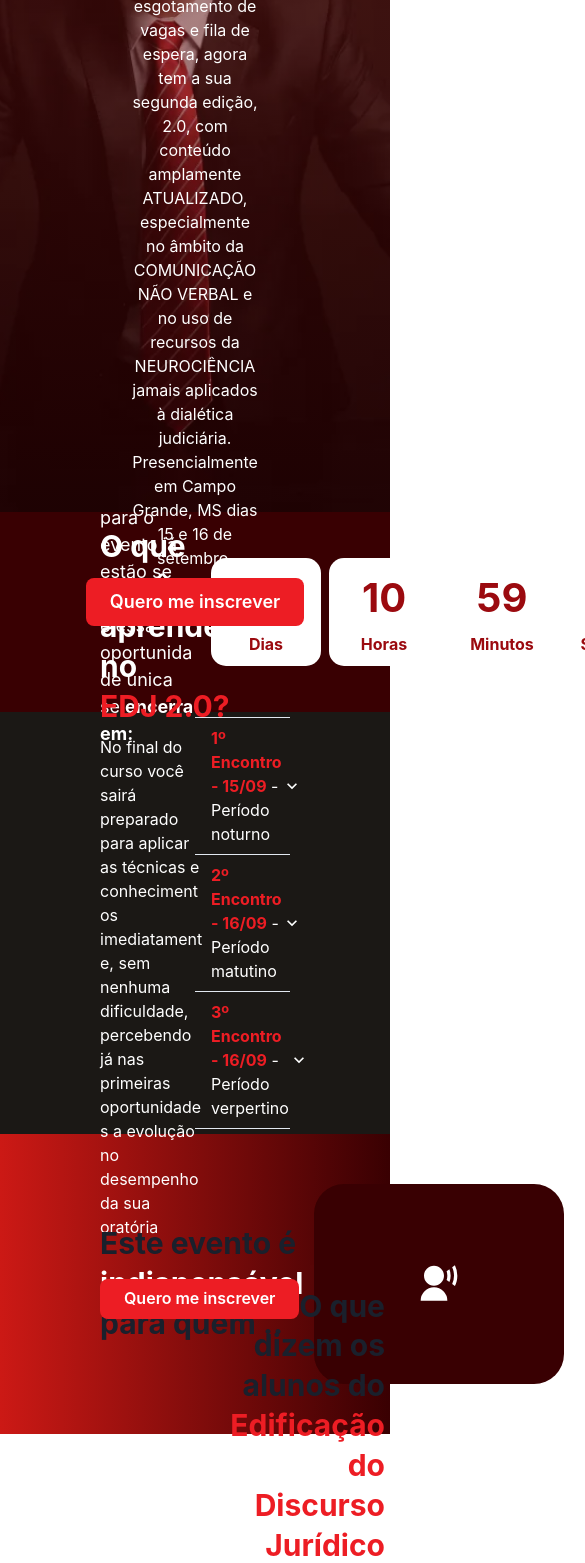
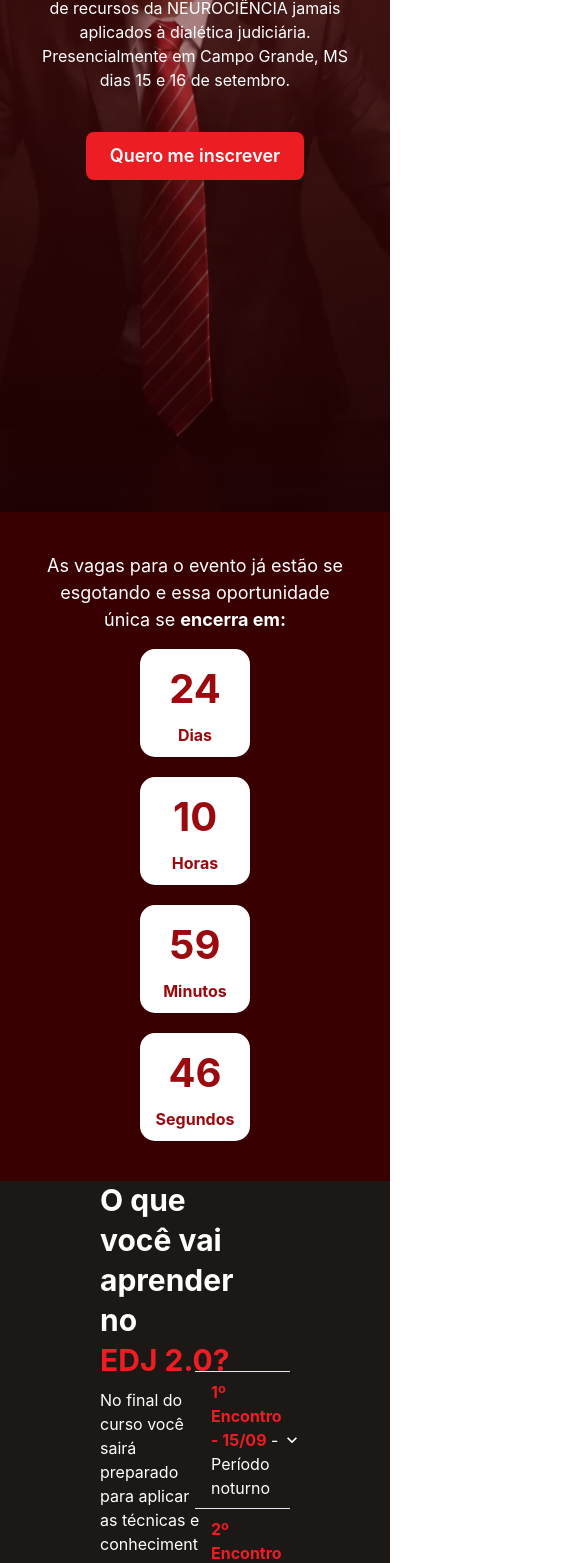
Before and after one commit to gusnvs/ladingpageEDL, a Next.js app: page / in a window 390 px wide. Shown: the part 432-1995 px from the top of the page, 585 px wide, since content can reach past the window. Built offline with nearby package versions, Linux system fonts and the light colour scheme; a web font is replaced by a local one.

Commit message:
RESPONSIVIDADE HERO, COUNTING,  INFO

```diff
--- a/src/components/CountDown.tsx
+++ b/src/components/CountDown.tsx
@@ -1,5 +1,5 @@
 import React, { useState, useEffect } from 'react'
-import { Button, Flex, HStack, Text } from '@chakra-ui/react'
+import { Button, Flex, HStack, Text, useMediaQuery } from '@chakra-ui/react'
 import { Counter } from './Counter'
 import useCountDownHook from '../hook/useCountDownHook'
 
@@ -7,38 +7,30 @@ export const CountDown = () => {
 
     const [day, hour, minute, second] = useCountDownHook("Sep 15, 2023 00:00:00");
 
-    // const [started, setStarted] = useState(false);
+    const [isWide] = useMediaQuery('(min-width: 1170px)');
 
-    // useEffect(() => {
-    //     const timer = setTimeout(() => {
-    //         setStarted(true);
-    //     }, 5000); // Espera 5 segundos antes de iniciar o contador
-
-    //     return () => clearTimeout(timer);
-    // }, []);
-
-    // if (!started) {
-    //     return (
-    //         <Flex w={'100%'} h={'200px'} bgColor={'#390002'} alignItems={'center'} justifyContent={'space-between'} px={100} gap={'1rem'}>
-    //             <Text color={'#fff'} fontSize={'lg'}>
-    //                 Aguarde enquanto a contagem regressiva é inicializada...
-    //             </Text>
-    //         </Flex>
-    //     );
-    // }
 
     return (
-        <Flex w={'100%'} h={'200px'} bgColor={'#390002'} alignItems={'center'} justifyContent={'space-between'} px={100} gap={'1rem'}>
-            <Text color={'#fff'} fontSize={'lg'} w={'50%'}>
+        <Flex
+            w={'100%'}
+            h={'auto'}
+            bgColor={'#390002'}
+            alignItems={'center'}
+            justifyContent={'space-between'}
+            px={isWide ? 100 : 10}
+            py={10}
+            gap={'1rem'}
+            direction={isWide ? 'row' : 'column'}>
+            <Text color={'#fff'} fontSize={'lg'} w={'100%'} textAlign={isWide ? 'start' : 'center'}>
                 As vagas para o evento já estão se esgotando
                 e essa oportunidade única se <strong>encerra em:</strong>
             </Text>
-            <HStack >
-                <Counter title="Dias" number={day} bg="white" colorLetter="#9B0A0F"/>
-                <Counter title="Horas" number={hour} bg="white" colorLetter="#9B0A0F"/>
-                <Counter title="Minutos" number={minute} bg="white" colorLetter="#9B0A0F"/>
-                <Counter title="Segundos" number={second} bg="white" colorLetter="#9B0A0F"/>
-            </HStack>
+            <Flex flexDir={{ base: 'column', md: 'row', lg: 'row'}} gap={5}>
+                <Counter title="Dias" number={day} bg="white" colorLetter="#9B0A0F" />
+                <Counter title="Horas" number={hour} bg="white" colorLetter="#9B0A0F" />
+                <Counter title="Minutos" number={minute} bg="white" colorLetter="#9B0A0F" />
+                <Counter title="Segundos" number={second} bg="white" colorLetter="#9B0A0F" />
+            </Flex>
         </Flex>
     )
 }
--- a/src/components/Footer.tsx
+++ b/src/components/Footer.tsx
@@ -3,6 +3,7 @@ import useCountDownHook from '../hook/useCountDownHook';
 import { Counter } from './Counter';
 import { Text, HStack, Flex, Image, Button, Box } from '@chakra-ui/react';
 import logoDouglas from '../assets/logoDouglas.png'
+
 
 export const Footer = () => {
   const [day, hour, minute, second] = useCountDownHook("Sep 15, 2023 00:00:00");
@@ -16,7 +17,8 @@ export const Footer = () => {
           <Counter title="Minutos" number={minute} bg="#9B0A0F" colorLetter="white" />
           <Counter title="Segundos" number={second} bg="#9B0A0F" colorLetter="white" />
       </HStack>
-      <Button>Quero me inscrever</Button>
+
+      <Button size={'lg'}>Quero me inscrever</Button>
     </Flex>
   )
 }
--- a/src/components/Hero.tsx
+++ b/src/components/Hero.tsx
@@ -1,8 +1,13 @@
 import React from 'react';
-import { Button, Flex, Heading, Text, VStack, Box, Image } from '@chakra-ui/react';
+import { Button, Flex, Heading, Text, VStack, Box, Image, useMediaQuery } from '@chakra-ui/react';
 import douglas from "../assets/douglas.webp";
 
-export const Hero = ({ title }: { title: string }) => (
+
+export const Hero = () => {
+
+  const [isWide] = useMediaQuery('(min-width: 1170px)');
+
+  return (
     <Flex
       height="100vh"
       w={'100%'}
@@ -25,15 +30,18 @@ export const Hero = ({ title }: { title: string }) => (
         bgGradient="linear(to-b, #791714, #390002)"
         opacity={0.5}
       />
-    <VStack
+      <Flex
         w={'100%'}
-      p={40}
+        px={isWide ? 100 : 10}
+        py={10}
         justifyContent="center"
         alignItems="center"
         position="absolute"
         color={'white'}
-    >
-      <Heading fontSize="3vw">{title}</Heading>
+        direction={'column'}
+        gap={10}>
+
+        <Heading textAlign={isWide ? 'start' : 'center'} >A edificação do discurso jurídico 2.0</Heading>
         <Text fontSize={'md'} textAlign={'center'} >
           Já realizado em Campo Grande, com sucesso absoluto, esgotamento de vagas
           e fila de espera, agora tem a sua segunda edição, 2.0, com conteúdo amplamente
@@ -42,12 +50,10 @@ export const Hero = ({ title }: { title: string }) => (
           dias 15 e 16 de setembro.
         </Text>
         <Button size={'lg'}>Quero me inscrever</Button>
-    </VStack>
       </Flex>
-);
-
-Hero.defaultProps = {
-  title: 'A edificação do discurso jurídico 2.0',
+    </Flex>
+  )
 };
 
+
 export default Hero;
--- a/src/components/Info.tsx
+++ b/src/components/Info.tsx
@@ -1,5 +1,5 @@
 import React, { useState } from 'react';
-import { Flex, Heading, HStack, Text } from '@chakra-ui/react';
+import { Flex, Heading, HStack, Text, useMediaQuery  } from '@chakra-ui/react';
 import { RiUserVoiceFill } from "react-icons/ri";
 import { AiFillFire } from "react-icons/ai";
 import { BsBookmarkStarFill } from "react-icons/bs";
@@ -7,6 +7,9 @@ import { Typewriter } from 'react-simple-typewriter'
 
 export const Info = () => {
     const [hoveredIndex, setHoveredIndex] = useState(null);
+
+    const [isWide] = useMediaQuery('(min-width: 1170px)');
+
 
     const handleMouseEnter = (index) => {
         setHoveredIndex(index);
@@ -35,16 +38,18 @@ export const Info = () => {
     return (
         <Flex
             w={'100%'}
-            h={'300px'}
+            h={'auto'}
             bgGradient="linear(to-l, #390002,  #CC1915)"
-            px={100}
+            px={isWide ? 100 : 10}
+            py={10}
+            gap={10}
             alignItems={'center'}
-            flexDir={'row'}
+            direction={isWide ? 'row' : 'column'}
             justifyContent={'space-between'}>
-            <Heading>
+            <Heading textAlign={isWide ? 'start' : 'center'} >
                 Este evento é
                 <Heading color={'white'}>
-                <Typewriter
+                    <Typewriter
                         words={['obriatório', 'essencial', 'indispensável']}
                         loop={false}
                         cursor
@@ -53,14 +58,14 @@ export const Info = () => {
                         deleteSpeed={50}
                         delaySpeed={1000} />
                 </Heading>
-                para quem ..
+                para quem ...
             </Heading>
-            <HStack gap={10}>
+            <Flex gap={10} flexDir={{ base: 'column', md: 'row', lg: 'row'}} >
                 {items.map((item, index) => (
                     <Flex
                         key={index}
-                        w={'250px'}
-                        h={'200px'}
+                        w={'200px'}
+                        h={'150px'}
                         bgColor={hoveredIndex === index ? 'white' : '#390002'}
                         p={5}
                         color={hoveredIndex === index ? '#CC1915' : 'white'}
@@ -74,7 +79,7 @@ export const Info = () => {
                         {hoveredIndex === index ? <Text fontWeight={'semibold'}>{item.text}</Text> : item.icon}
                     </Flex>
                 ))}
-            </HStack>
+            </Flex>
         </Flex>
     );
 };
--- a/src/components/LearningEDJ.tsx
+++ b/src/components/LearningEDJ.tsx
@@ -15,7 +15,7 @@ import {
 
 export const LearningEDJ = () => {
   return (
-    <Flex w={'100%'} h={'50vh'} bgColor={'#1B1815'} alignItems={'center'} justifyContent={'space-between'} px={100}>
+    <Flex w={'100%'} h={'auto'} bgColor={'#1B1815'} alignItems={'center'} justifyContent={'space-between'} px={100}>
       <VStack w={'50%'} display={'flex'} alignItems={'flex-start'} gap={10}>
         <Box >
           <Heading mb={2} color={'white'}>O que você vai aprender no <Text color={'#ED1D24'}>EDJ 2.0?</Text></Heading>
--- a/src/components/Price.tsx
+++ b/src/components/Price.tsx
@@ -1,14 +1,43 @@
-import { Flex, HStack, Heading, Text, Badge, Link, Button } from '@chakra-ui/react'
+import { Flex, HStack, Heading, Text, Badge, Link, Button, Box, Divider } from '@chakra-ui/react'
 import React from 'react'
 import { Counter } from './Counter';
 import useCountDownHook from '../hook/useCountDownHook';
+import { motion } from 'framer-motion';
 
 export const Price = () => {
 
   const [day, hour, minute, second] = useCountDownHook("Sep 15, 2023 00:00:00");
 
+  const lotes = [
+    {
+      title: 'Lote 1',
+      date: '21/08 - 25/08',
+      price: 'R$ 500,00'
+    },
+    {
+      title: 'Lote 2',
+      date: '26/08 - 30/08',
+      price: 'R$ 600,00'
+    },
+    {
+      title: 'Lote 3',
+      date: '31/08 - 04/09',
+      price: 'R$ 700,00'
+    },
+    {
+      title: 'Lote 4',
+      date: '05/09 - 09/09',
+      price: 'R$ 800,00'
+    },
+    {
+      title: 'Lote 5',
+      date: '10/09 - 14/09',
+      price: 'R$ 900,00'
+    },
+  ];
+
   return (
-    <Flex w={'100%'} h={'100vh'} bgColor={'white'} alignItems={'center'} justifyContent={'center'} px={100}>
+    <Flex w={'100%'} h={'100vh'} bgColor={'white'} alignItems={'center'} justifyContent={'center'} px={100} >
       <Flex
         w={'100%'}
         h={'90%'}
@@ -29,6 +58,39 @@ export const Price = () => {
           <Counter title="Segundos" number={second} bg="white" colorLetter="#9B0A0F" />
         </HStack>
         <Text color={'white'}>Confira os lotes e faça sua inscrição antecipada</Text>
+        <Box w={'100%'} maxWidth={'900px'} >
+          <motion.div whileTap={{ cursor: "grabbing" }} style={{
+            cursor: 'grab',
+            overflow: 'hidden'
+          }}>
+            <motion.div drag="x" dragConstraints={{ right: 0, left: -750 }} style={{
+              display: 'flex',
+            }}>
+              {lotes.map(lote => (
+                <motion.div style={{
+                  minHeight: '150px',
+                  minWidth: '270px',
+                  padding: '14px',
+                }} key={lote.title}>
+                  <Flex
+                    w={'100%'}
+                    h={'100%'}
+                    bgColor={'white'}
+                    alignItems={'center'}
+                    justifyContent={'center'}
+                    borderRadius={'20px'}
+                    flexDir={'column'}
+                    gap={2}>
+                    <Text fontWeight={'bold'} letterSpacing={1}>{lote.title}</Text>
+                    <Text fontWeight={'medium'} color={'#ED1D24'}>{lote.date}</Text>
+                    <Divider w={'70%'} border={'solid #CBD5E0 1px'} />
+                    <Text fontWeight={'bold'} fontSize={'xl'}>{lote.price}</Text>
+                  </Flex>
+                </motion.div>
+              ))}
+            </motion.div>
+          </motion.div>
+        </Box>
         <Text color={'white'} w={'50%'} textAlign={'center'}>
           Alunos do Curso Online Oratória Jurídica 3.0 tem desconto de 45%. Façam contato
           inbox pelo perfil Instagram <Link href='https://www.instagram.com/direct/t/112073226852259'><Badge colorScheme='red'>@oldegardo</Badge></Link> para obter o seu cupom.
```
Lines whose indentation alone changed are shown as unchanged.
